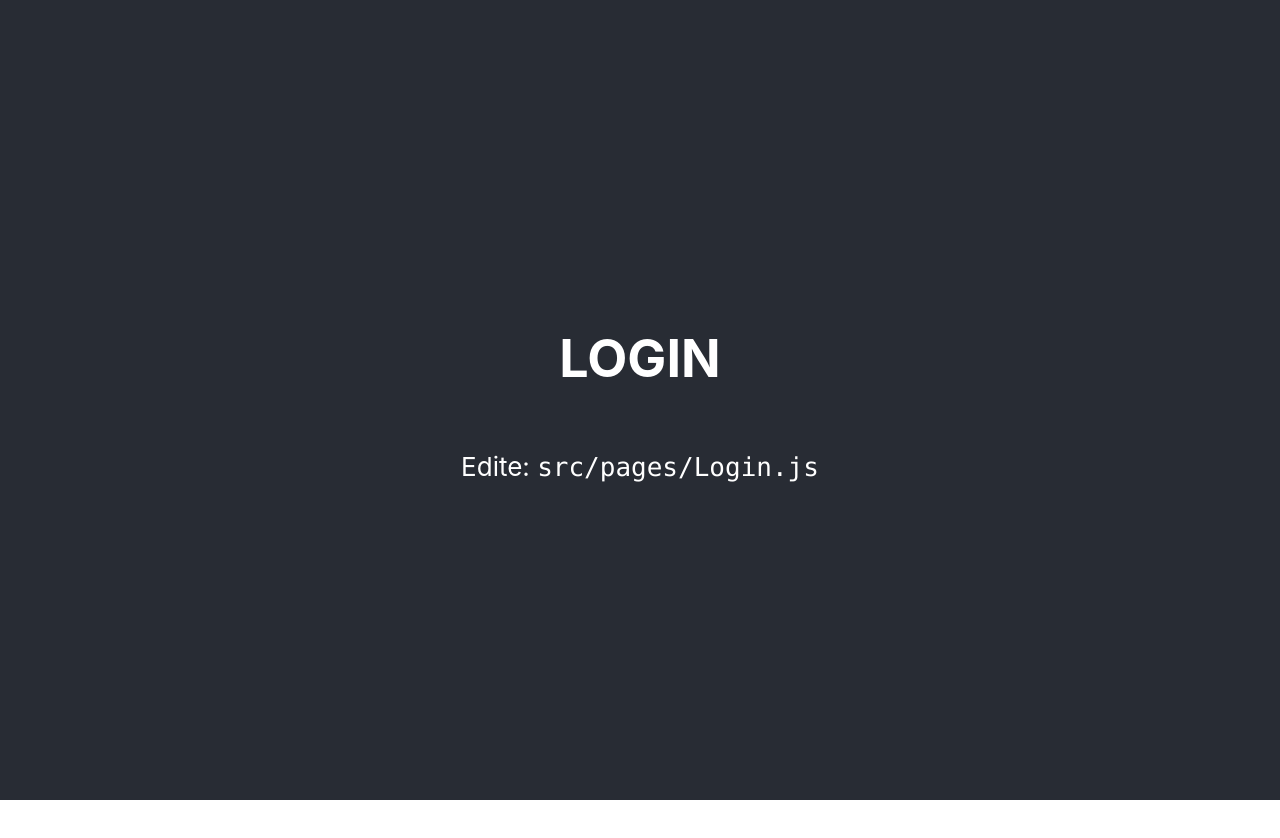
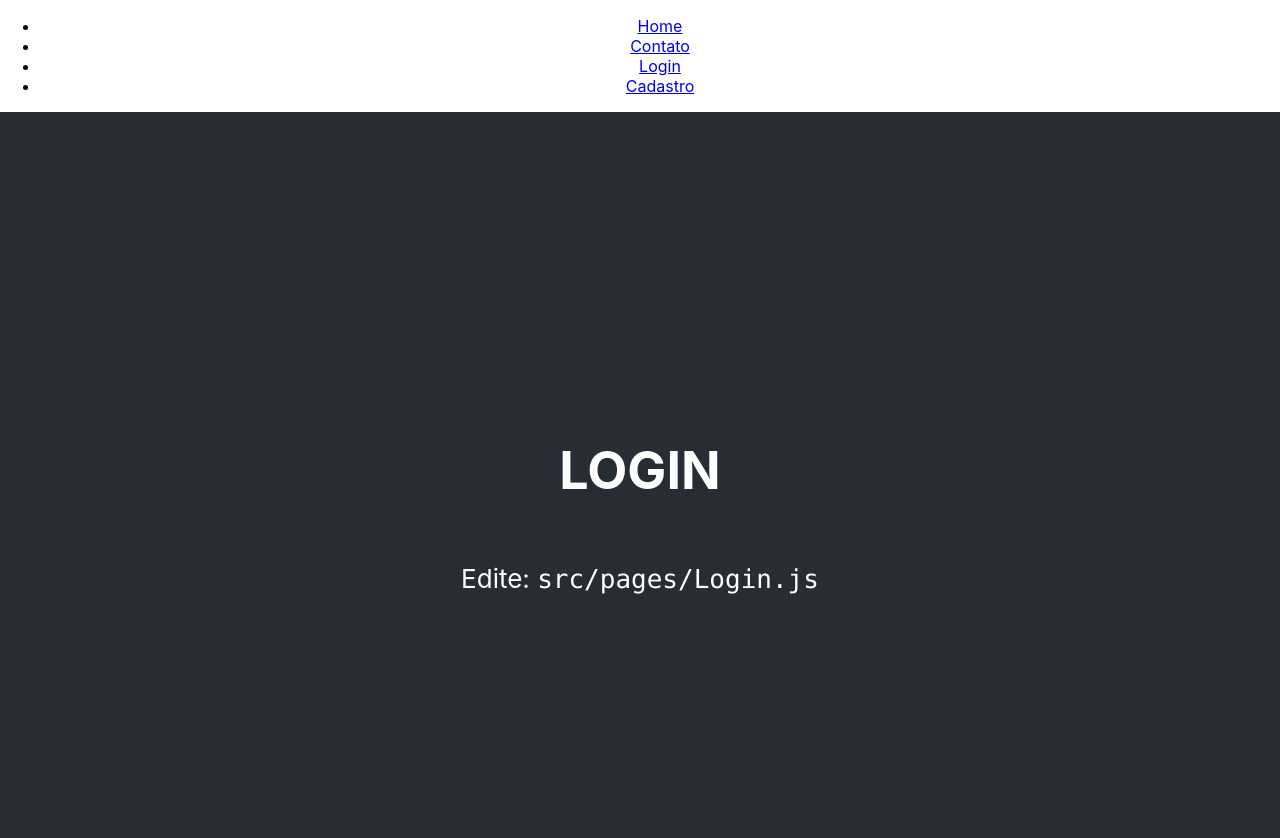
Before and after one commit to InitialCommit-Ltda/Lokar, a React (Create React App) app: page /login in a window 1280 px wide. Shown: the top 838 px of the page. Before the commit the page ends 800 px from the top, so only its background shows below. Built offline with nearby package versions, Linux system fonts and the light colour scheme.

Commit message:
Criação de header simples com links para as telas

```diff
--- a/src/App.js
+++ b/src/App.js
@@ -3,12 +3,14 @@
 import Contato from './pages/Contato';
 import Login from './pages/Login';
 import Cadastro from './pages/Cadastro';
+import Header from './components/Header';
 import './App.css';
 
 function App() {
   return (
     <Router>
       <div className="App">
+        <Header />
         <Routes>
           <Route exact path="/" element={<Home />} />
           <Route path="/contato" element={<Contato />} />
--- a/src/components/Header.js
+++ b/src/components/Header.js
@@ -0,0 +1,26 @@
+import { Link } from 'react-router-dom';
+
+function Header() {
+  return (
+    <header>
+      <nav>
+        <ul>
+          <li>
+            <Link to="/">Home</Link>
+          </li>
+          <li>
+            <Link to="/contato">Contato</Link>
+          </li>
+          <li>
+            <Link to="/login">Login</Link>
+          </li>
+          <li>
+            <Link to="/cadastro">Cadastro</Link>
+          </li>
+        </ul>
+      </nav>
+    </header>
+  );
+}
+
+export default Header;
```
